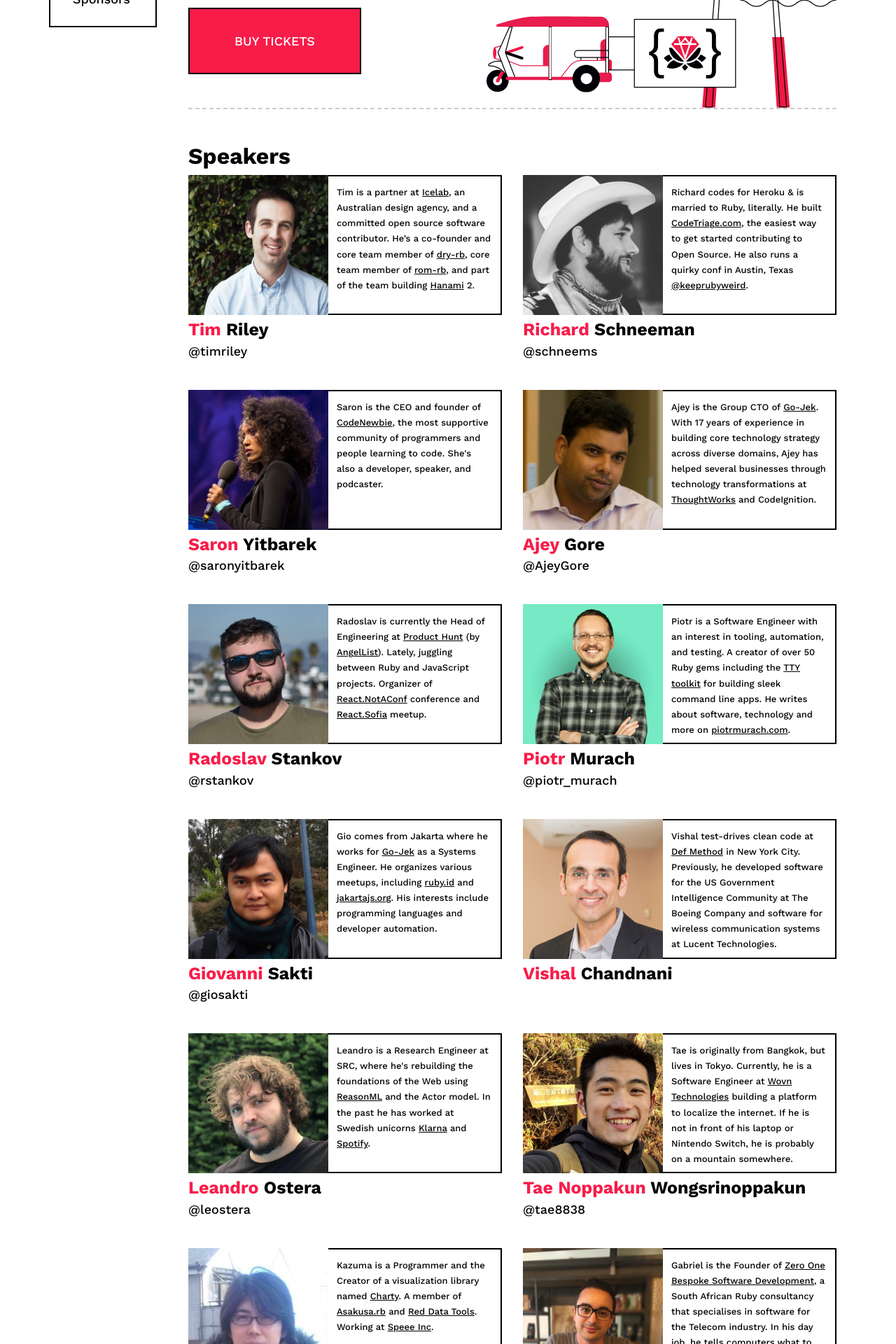
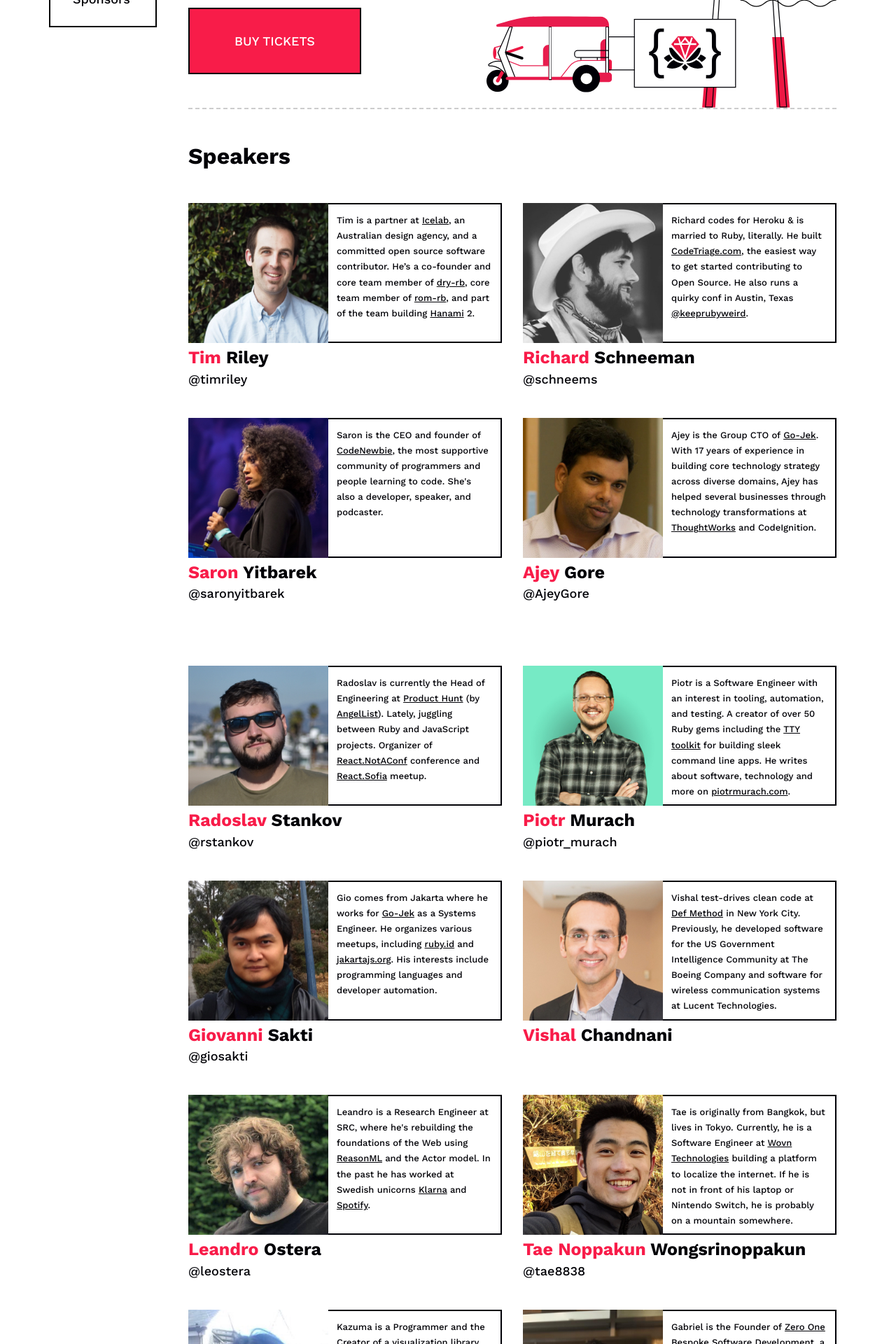
Before and after one commit to bangkokrb/rubyconfth, a Jekyll site: the page built from index.md, in a window 1280 px wide. Shown: the part 437-2357 px from the top of the page at 70% size. Built offline with Jekyll 4.4.1, drawn with Linux system fonts in a browser that asks for light colours; comment, search, counter and statistics services are not loaded.

Commit message:
Fix missing top margin for the list of keynote speakers

```diff
--- a/_includes/list-keynote-speaker.html
+++ b/_includes/list-keynote-speaker.html
@@ -1,4 +1,4 @@
-<ul class="list-speaker list--unstyled">
+<ul class="list-speaker list-speaker--keynote list--unstyled">
   {% for keynote_speaker in site.data.speakers.keynote %}
   <li class="list-speaker__item">
     <figure class="list-speaker__profile">
--- a/_sass/screens/_home.scss
+++ b/_sass/screens/_home.scss
@@ -39,7 +39,7 @@
 
   .schedule,
   .map-venue .call-to-action,
-  .list-keynote-speaker {
+  .list-speaker--keynote {
     margin-top: 2rem;
     margin-bottom: 2rem;
 
```
